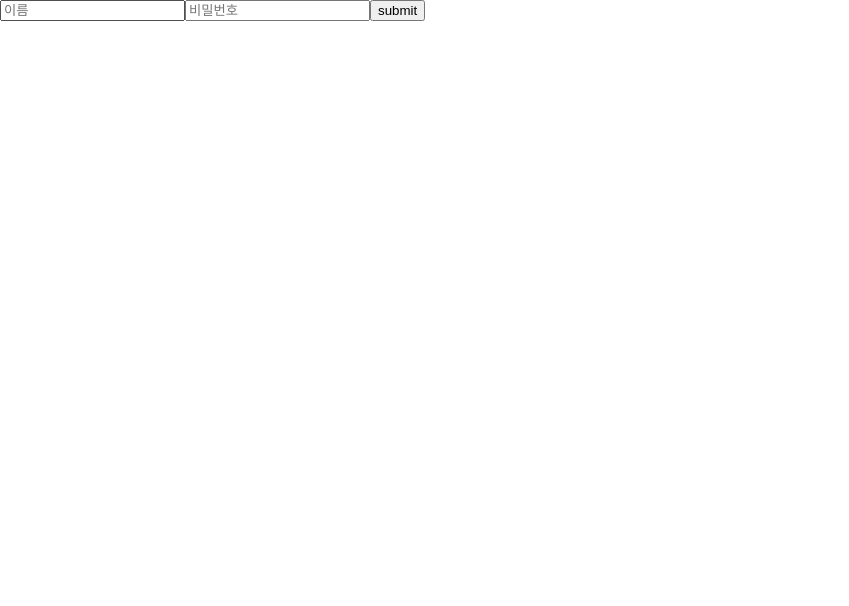
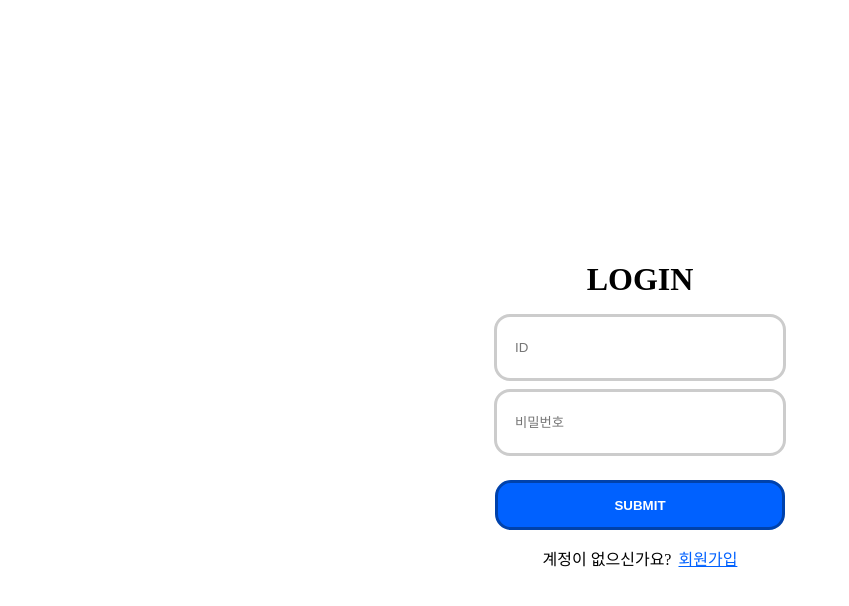
Before and after one commit to hyewwonn/MarkUp, a Next.js app: page /login in a window 1280 px wide. Shown: the top 606 px of the page, without its empty margins (0-849 px from the left). Built offline with nearby package versions, Linux system fonts and the light colour scheme; a web font is replaced by a local one.

Commit message:
signup / login css

```diff
--- a/src/pages/login.js
+++ b/src/pages/login.js
@@ -1,14 +1,37 @@
-import React from "react";
+import React, { useState } from "react";
+import styles from '../styles/sign.module.css';
+
+const handleInputChange = (e) => {
+    const { name, value } = e.target;
+    setFormData((prevData) => ({ ...prevData, [name]: value }));
+};
 
 function App() {
     return (
-        <>
-        <form>
-            <input type="text" name="id" placeholder="이름"/>
-            <input type="password" name="password" placeholder="비밀번호"/>
-            <button type="submit">submit</button>
+        <div className={styles.container}>
+        <h1 className={styles.h1}>LOGIN</h1>
+        <form className={styles.form}>
+          <input
+            type="text"
+            name="id"
+            placeholder="ID"
+            onChange={handleInputChange}
+            className={styles.input}
+          />
+          <input
+            type="password"
+            name="password"
+            placeholder="비밀번호"
+            onChange={handleInputChange}
+            className={styles.input}
+          />
+          <button type="submit" className={styles.submit}>SUBMIT</button>
         </form>
-        </>
+        <div className={styles["login-or-signup"]}>
+          <p className={styles["login-p"]}>계정이 없으신가요?</p>
+          <a className={styles["signup-to-login"]} href="/signup">회원가입</a>
+        </div>
+      </div>
     );
 }
 
--- /dev/null
+++ b/src/styles/sign.module.css
@@ -0,0 +1,45 @@
+.container {
+    height: 100%;
+    display: flex;
+    flex-direction: column;
+    align-items: center;
+    margin-top: 15rem;
+}
+.h1 {
+    font-weight: 900;
+    margin-bottom: 1rem;
+}
+.form {
+    display: flex;
+    flex-direction: column;
+    justify-content: center;
+    align-items: center;
+    row-gap: 0.5rem;
+}
+.input {
+    width: 250px;
+    height: 25px;
+    padding: 18px;
+    border-radius: 1rem;
+    border: 3px solid #cccccc;
+}
+
+.submit {
+    width: 290px;
+    height: 50px;
+    border-radius: 1rem;
+    border: 3px solid #0042ac;
+    background-color: #0061FF;
+    color: #fff;
+    font-weight: bold;
+    margin-top: 1rem;
+}
+
+.login-p {
+    display: inline-block;
+    margin-right: 7px;
+}
+.signup-to-login {
+    text-decoration: underline;
+    color: #0061FF;
+}
```
Also changed, not shown: src/pages/signup.js (+25 -10 lines), src/styles/login.module.css (added).
